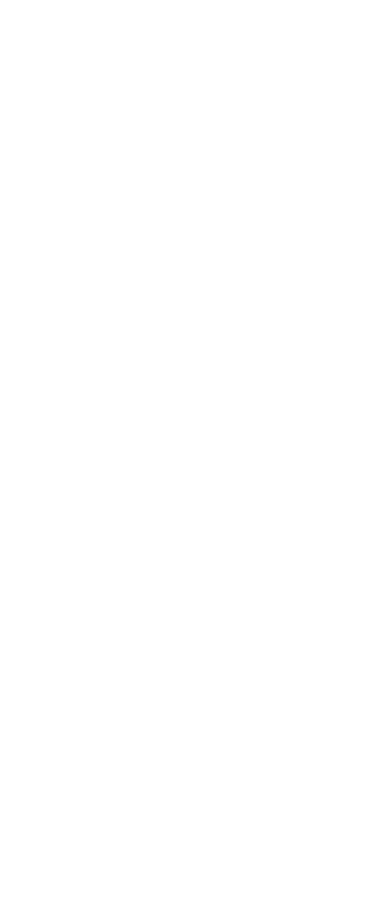
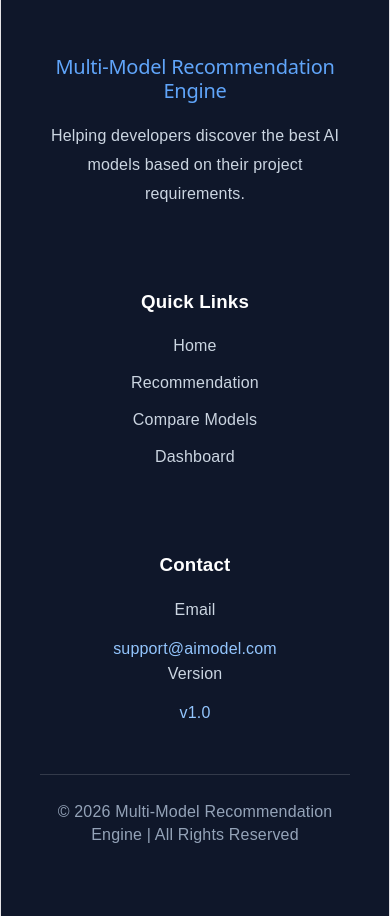
Before and after one commit to ishika1715/multi-model-recommendation-engine, a React (Vite) app: page / in a window 390 px wide. Shown: the part 9240-10156 px from the top of the page. Before the commit the page ends 9145 px from the top, so only its background shows below. Built offline with nearby package versions, Linux system fonts and the light colour scheme.

Commit message:
Added responsive footer section

```diff
--- a/src/App.jsx
+++ b/src/App.jsx
@@ -8,6 +8,7 @@
 import RecommendationForm from "./components/RecommendationForm";
 import RecommendationResult from "./components/RecommendationResult";
 import ModelComparison from "./components/ModelComparison";
+import Footer from "./components/Footer";
 
 function App() {
   return (
@@ -20,6 +21,7 @@
       <RecommendationForm/>
       <RecommendationResult/>
       <ModelComparison/>
+      <Footer/>
     </>
   );
 }
--- a/src/components/Footer.css
+++ b/src/components/Footer.css
@@ -0,0 +1,64 @@
+.footer{
+    background:#0f172a;
+    color:white;
+    padding:70px 10%;
+    margin-top:80px;
+}
+
+.footer-container{
+    display:grid;
+    grid-template-columns:2fr 1fr 1fr;
+    gap:70px;
+}
+
+.footer-section h2{
+    color:#60a5fa;
+    margin-bottom:20px;
+}
+
+.footer-section h3{
+    margin-bottom:20px;
+    color:#ffffff;
+}
+
+.footer-section p{
+    color:#cbd5e1;
+    line-height:1.8;
+    margin-bottom:12px;
+}
+
+.footer-section span{
+    color:#93c5fd;
+}
+
+.footer-section ul{
+    list-style:none;
+}
+
+.footer-section ul li{
+    margin:14px 0;
+    cursor:pointer;
+    color:#cbd5e1;
+    transition:.3s;
+}
+
+.footer-section ul li:hover{
+    color:#60a5fa;
+}
+
+.footer-bottom{
+    text-align:center;
+    margin-top:50px;
+    border-top:1px solid rgba(255,255,255,.15);
+    padding-top:25px;
+    color:#94a3b8;
+}
+
+@media(max-width:768px){
+
+.footer-container{
+    grid-template-columns:1fr;
+    text-align:center;
+}
+
+}
--- a/src/components/Footer.jsx
+++ b/src/components/Footer.jsx
@@ -0,0 +1,48 @@
+import "./Footer.css";
+
+function Footer() {
+  return (
+    <footer className="footer">
+
+      <div className="footer-container">
+
+        <div className="footer-section">
+          <h2>Multi-Model Recommendation Engine</h2>
+          <p>
+            Helping developers discover the best AI models
+            based on their project requirements.
+          </p>
+        </div>
+
+        <div className="footer-section">
+          <h3>Quick Links</h3>
+
+          <ul>
+            <li>Home</li>
+            <li>Recommendation</li>
+            <li>Compare Models</li>
+            <li>Dashboard</li>
+          </ul>
+        </div>
+
+        <div className="footer-section">
+          <h3>Contact</h3>
+
+          <p>Email</p>
+          <span>support@aimodel.com</span>
+
+          <p>Version</p>
+          <span>v1.0</span>
+        </div>
+
+      </div>
+
+      <div className="footer-bottom">
+        © 2026 Multi-Model Recommendation Engine | All Rights Reserved
+      </div>
+
+    </footer>
+  );
+}
+
+export default Footer;
```
